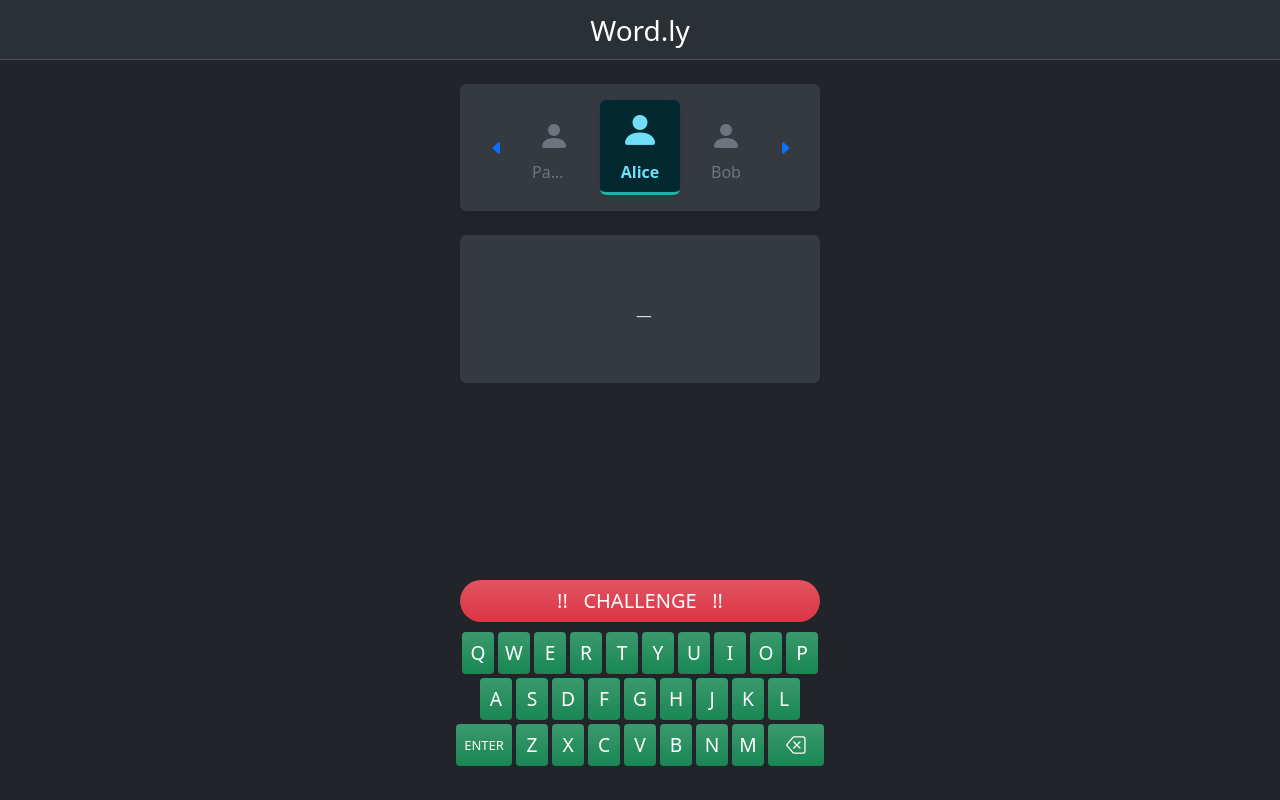
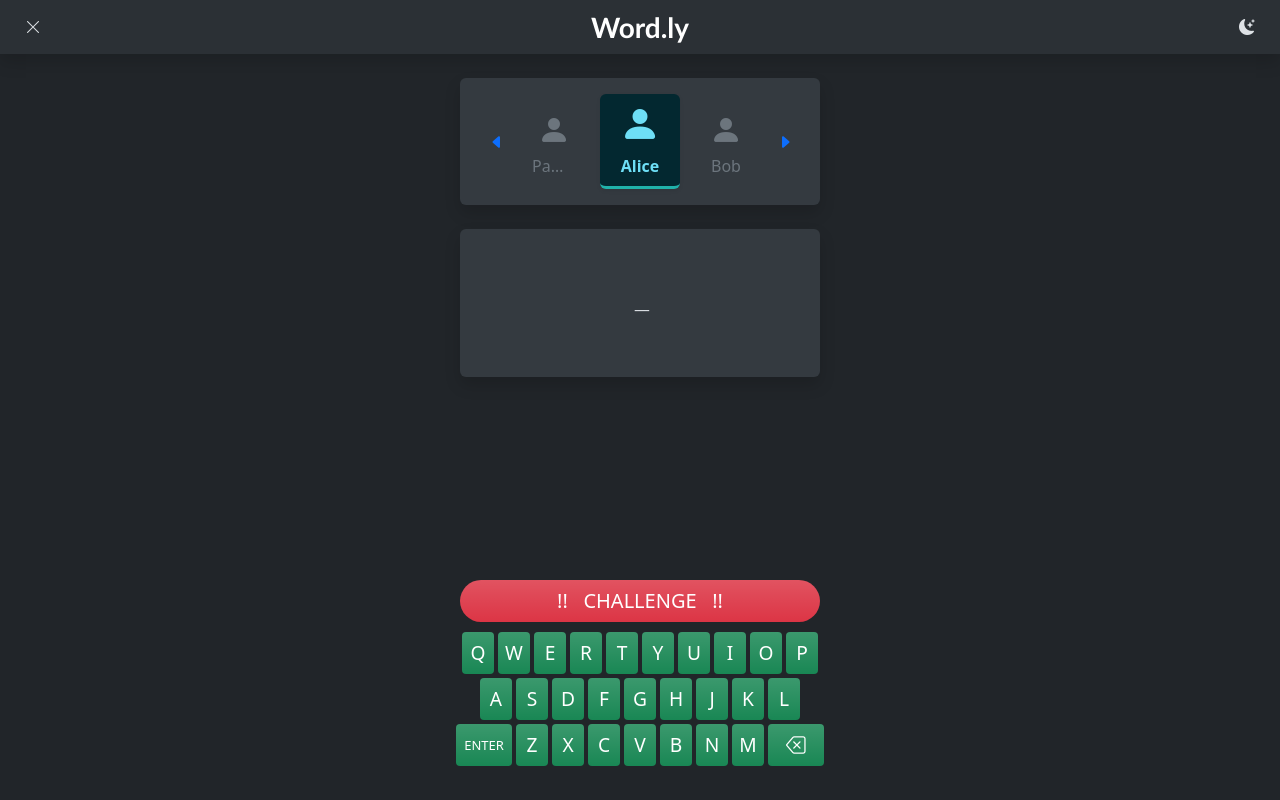
Before and after one commit to Souvik7cd/wordly-poc, an Angular app: page / in a window 1280 px wide. Built offline with nearby package versions, Linux system fonts and the light colour scheme.

Commit message:
Added minor UI changes
- Navbar header font is changed
- Added buttons to navbar to change theme and close game (both non-functional)
- Added tooltip to player names on hover and changed cursor to pointer
- Updated shadows of players card and the game card

```diff
--- a/src/app/game/game.component.html
+++ b/src/app/game/game.component.html
@@ -2,10 +2,10 @@
 <app-players></app-players>
 
 <!-- Game -->
-<section class="game card mx-auto fs-4 shadow-sm bg-light-subtle border-0">
+<section class="game card mx-auto fs-4 shadow bg-light-subtle border-0">
   <div class="word">
     <span id="word">{{ word | uppercase }}</span>
-    <span id="cursor" class="ms-2 p-2"
+    <span id="cursor" class="ms-1 p-2"
       [ngClass]="{'badge bg-primary bg-gradient shadow-lg fs-4 fw-medium ': cursor !== cursorDefault}">{{cursor}}
     </span>
   </div>
--- a/src/app/game/players/players.component.html
+++ b/src/app/game/players/players.component.html
@@ -1,4 +1,4 @@
-<div class="card shadow-sm m-4 mx-auto px-2 py-3 border-0 bg-light-subtle" style="max-width: 360px;">
+<div class="card shadow m-4 mx-auto px-2 py-3 border-0 bg-light-subtle" style="max-width: 360px;">
   <span class="mx-auto d-flex flex-row align-items-center">
 
     <button class="btn" style="width: 40px">
@@ -8,7 +8,7 @@
     <span class="d-flex flex-column mx-2 px-2"
       *ngFor="let player of dispPlayers; let i = index"
       [ngClass]="{
-        'card border-0 shadow-sm bg-info-subtle border border-info-subtle border-bottom current-player' : i === 1,
+        'card border-0 shadow-sm bg-info-subtle border-info-subtle border-bottom current-player' : i === 1,
         'non-current-player': i !== 1
       }">
       <i class="bi bi-person-fill mx-auto"
@@ -20,7 +20,9 @@
         [ngClass]="{
           'text-info-emphasis fw-semibold pb-2': i === 1,
           'text-secondary': i !== 1
-        }">
+        }"
+        [title]="player.userName"
+      >
         {{ player.userName }}
       </span>
     </span>
--- a/src/app/game/players/players.component.scss
+++ b/src/app/game/players/players.component.scss
@@ -9,4 +9,5 @@
   white-space: nowrap;
   overflow: hidden;
   text-overflow: ellipsis;
+  cursor: pointer;
 }
--- a/src/app/shared/components/header/header.component.html
+++ b/src/app/shared/components/header/header.component.html
@@ -1,7 +1,21 @@
-<nav class="navbar navbar-expand-lg bg-body-tertiary border-bottom" style="max-height: 60px">
+<nav class="navbar navbar-expand-lg bg-body-tertiary shadow" style="max-height: 60px">
   <div class="container-fluid">
-    <span class="navbar-brand mx-auto fs-3">
+    <ul class="navbar-nav">
+      <li class="nav-item">
+        <button class="btn">
+          <i class="bi bi-x-lg"></i>
+        </button>
+      </li>
+    </ul>
+    <span class="navbar-brand fs-3">
       Word.ly
     </span>
+    <ul class="navbar-nav">
+      <li class="nav-item">
+        <button class="btn">
+          <i class="bi bi-moon-stars-fill"></i>
+        </button>
+      </li>
+    </ul>
   </div>
 </nav>
--- a/src/app/shared/components/header/header.component.scss
+++ b/src/app/shared/components/header/header.component.scss
@@ -0,0 +1,8 @@
+.navbar-brand {
+  font-weight: 600;
+  font-family: 'Gill Sans', 'Gill Sans MT', Calibri, 'Trebuchet MS', sans-serif;
+  position: absolute;
+  top: 50%;
+  left: 50%;
+  transform: translate(-50%, -50%);
+}
```
